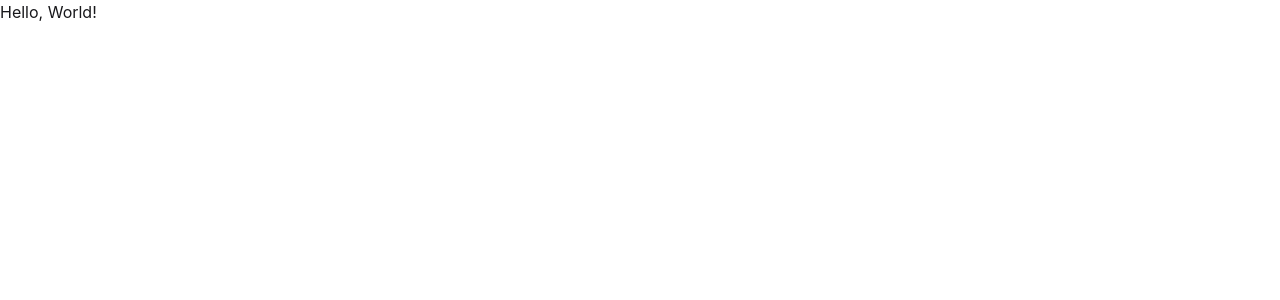
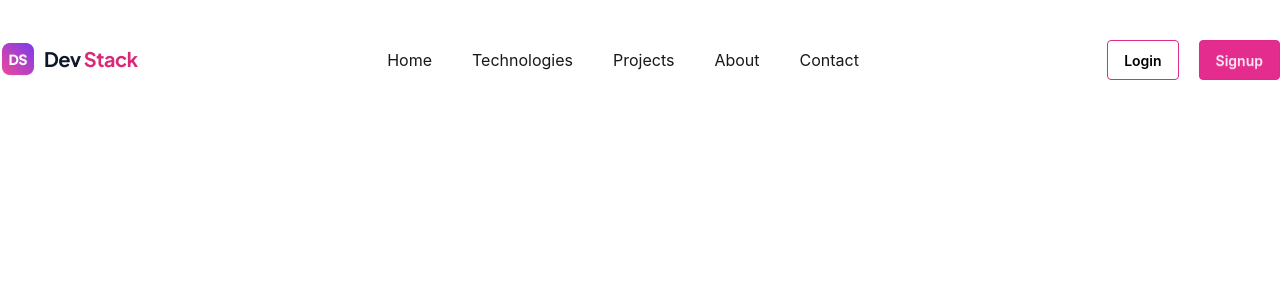
Before and after one commit to MahmudunNabi-N/Dev-Stack, a React (Vite) app: page / in a window 1280 px wide. Shown: the top 300 px of the page. Built offline with nearby package versions, Linux system fonts and the light colour scheme.

Commit message:
add nav bar

```diff
--- a/index.html
+++ b/index.html
@@ -1,5 +1,5 @@
 <!doctype html>
-<html lang="en">
+<html lang="en" data-theme="light">
   <head>
     <meta charset="UTF-8" />
     <link rel="icon" type="image/svg+xml" href="/favicon.svg" />
--- a/src/App.tsx
+++ b/src/App.tsx
@@ -1,3 +1,4 @@
+import Nav from "./components/Nav"
 
 
 function App() {
@@ -5,7 +6,8 @@ function App() {
 
   return (
     <>
-    <h1>Hello, World!</h1>
+      <Nav />
+
     </>
   )
 }
--- /dev/null
+++ b/src/components/Nav.tsx
@@ -0,0 +1,25 @@
+import Logo from '../assets/logo-text.png'
+
+const Nav = () => {
+    return (
+        <nav className='flex justify-between items-center container mx-auto py-10'>
+            <img src={Logo} alt="Logo" />
+         <ul className='flex gap-10 items-center'>
+            <li><a href="/">Home</a></li>
+            <li><a href="/">Technologies </a></li>
+            <li><a href="/">Projects</a></li>
+            <li><a href="/">About</a></li>
+            <li><a href="/">Contact</a></li>
+         </ul>
+        <div className='flex gap-5'>
+
+         <button className="btn btn-active btn-secondary bg-white text-black">Login</button>
+         <button className="btn btn-active btn-secondary">Signup</button>
+        </div>
+
+
+        </nav>
+    );
+};
+
+export default Nav;
--- a/vite.config.ts
+++ b/vite.config.ts
@@ -1,12 +1,12 @@
-import react, { reactCompilerPreset } from '@vitejs/plugin-react'
-import babel from '@rolldown/plugin-babel'
+import react from '@vitejs/plugin-react'
+// import babel from '@rolldown/plugin-babel'
 import { defineConfig } from 'vite'
 import tailwindcss from '@tailwindcss/vite'
 
 // https://vite.dev/config/
 export default defineConfig({
   plugins: [
-    react(),
-    babel({ presets: [reactCompilerPreset(),tailwindcss()] })
+    react(),tailwindcss(),
+    // babel({ presets: [reactCompilerPreset()] })
   ],
 })
```
Also changed, not shown: src/assets/banner-stack.png (added), src/assets/logo-text.png (added), src/components/Hero.tsx (added).
